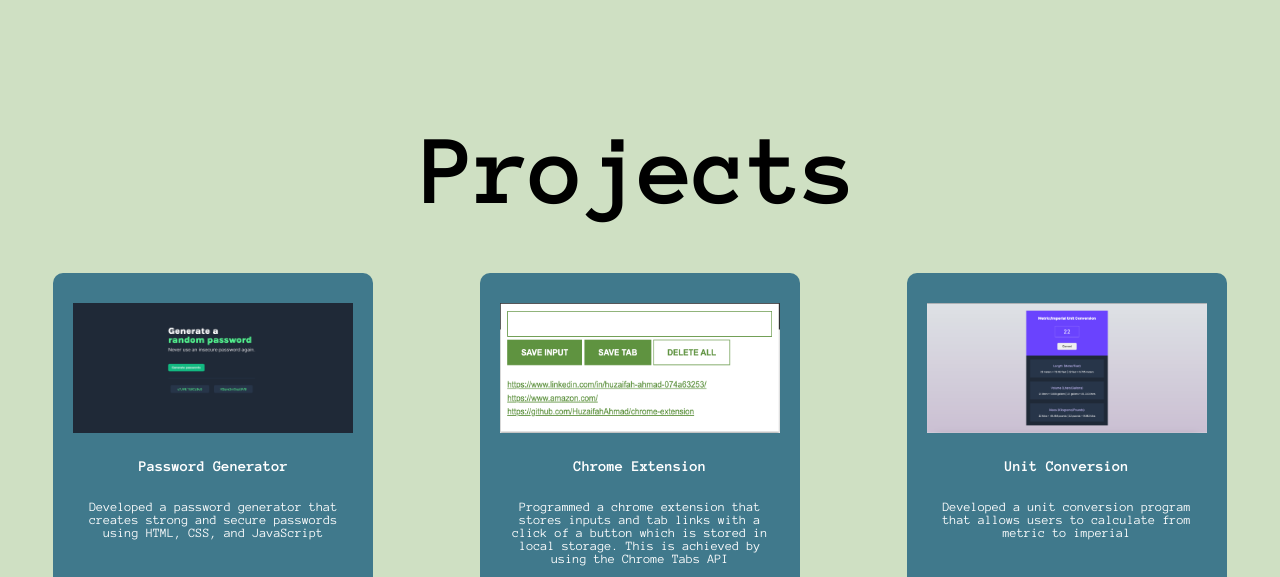
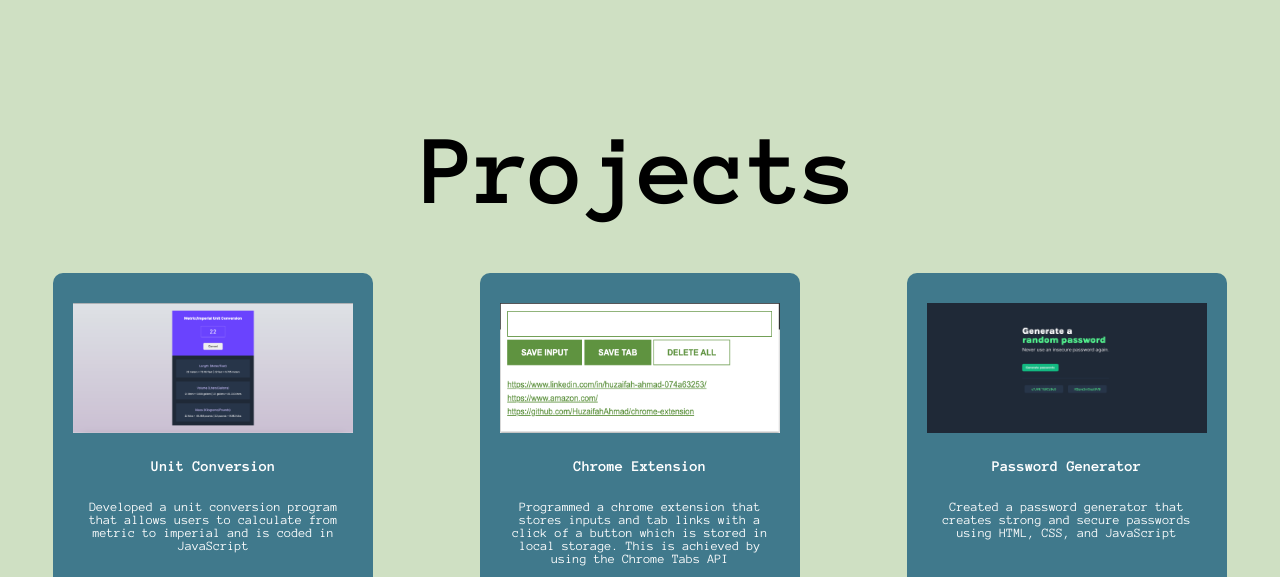
Before and after one commit to HuzaifahAhmad/PersonalWebsite, a plain HTML site: page index.html in a window 1280 px wide. Shown: the part 1609-2186 px from the top of the page. Drawn offline with Linux system fonts and the light colour scheme.

Commit message:
changing text

```diff
--- a/index.html
+++ b/index.html
@@ -54,7 +54,7 @@
         <!-- Hero section -->
         <div id="hero-section">
                 <h1 id="name">Huzaifah Ahmad</h1>
-                <h4 id="subtitle">An aspiring front-end developer that loves making interactive websites</h4>
+                <h4 id="subtitle">A front-end developer that loves making interactive websites</h4>
                 <a  href="#contact-section"><button id="contact-me-btn">Contact Me!</button></a>
 
         </div>
@@ -83,16 +83,16 @@
 
                 <div id="project-list">
                     <div class="project-item" >
-                        <img class="project-img" src="projectImages/passwordGenerator.png">
+                        <img class="project-img" src="projectImages/unitConversion.png" >
                         <br>
                         <br>
-                        <h3>Password Generator</h3>
+                        <h3>Unit Conversion</h3>
                         <br>
                         <br>
-                        <p>Developed a password generator that creates strong and secure passwords using HTML, CSS, and JavaScript</p>
+                        <p>Developed a unit conversion program that allows users to calculate from metric to imperial and is coded in JavaScript</p>
                         <div class="project-link-img-container">
-                            <img class="project-link-img" src="projectImages/githubProject.png" onclick="window.open('https://github.com/HuzaifahAhmad/password-generator', '_blank');">
-                            <img class="project-link-img" src="projectImages/Vector-1.png" onclick="window.open('https://passwordgeneratorproject2.netlify.app/', '_blank');">
+                            <img class="project-link-img" src="projectImages/githubProject.png" onclick="window.open('https://github.com/HuzaifahAhmad/unit-conversion');">
+                            <img class="project-link-img" src="projectImages/Vector-1.png" onclick="window.open('https://unitconversionproject1.netlify.app/', '_blank');">
                         </div>
                     </div>
                     <div class="project-item">
@@ -109,16 +109,16 @@
                         </div>
                     </div>
                     <div class="project-item" >
-                        <img class="project-img" src="projectImages/unitConversion.png" >
+                        <img class="project-img" src="projectImages/passwordGenerator.png">
                         <br>
                         <br>
-                        <h3>Unit Conversion</h3>
+                        <h3>Password Generator</h3>
                         <br>
                         <br>
-                        <p>Developed a unit conversion program that allows users to calculate from metric to imperial</p>
+                        <p>Created a password generator that creates strong and secure passwords using HTML, CSS, and JavaScript</p>
                         <div class="project-link-img-container">
-                            <img class="project-link-img" src="projectImages/githubProject.png" onclick="window.open('https://github.com/HuzaifahAhmad/unit-conversion');">
-                            <img class="project-link-img" src="projectImages/Vector-1.png" onclick="window.open('https://unitconversionproject1.netlify.app/', '_blank');">
+                            <img class="project-link-img" src="projectImages/githubProject.png" onclick="window.open('https://github.com/HuzaifahAhmad/password-generator', '_blank');">
+                            <img class="project-link-img" src="projectImages/Vector-1.png" onclick="window.open('https://passwordgeneratorproject2.netlify.app/', '_blank');">
                         </div>
                     </div>
                 </div>
```
Also changed, not shown: 1 other file.
